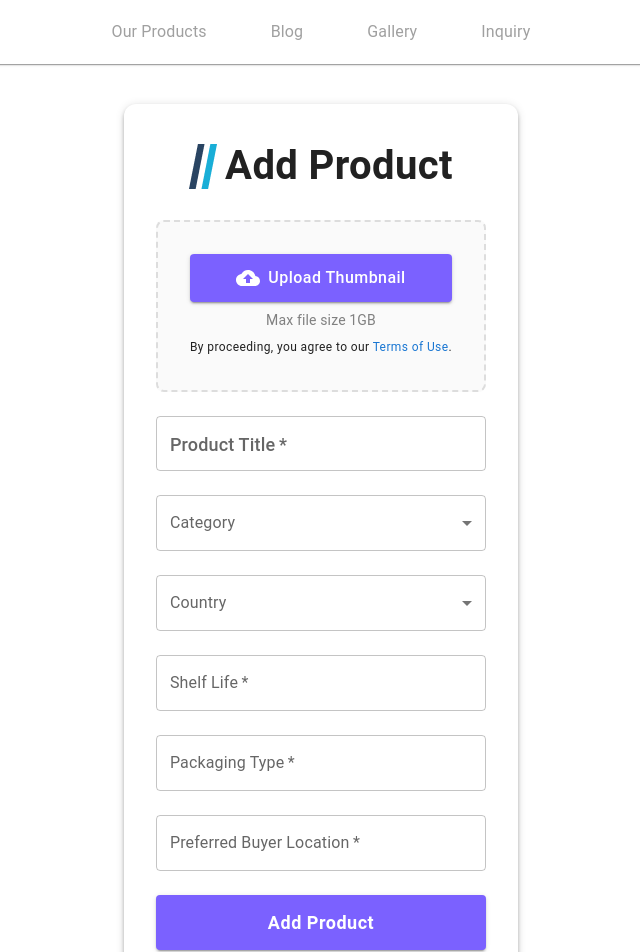
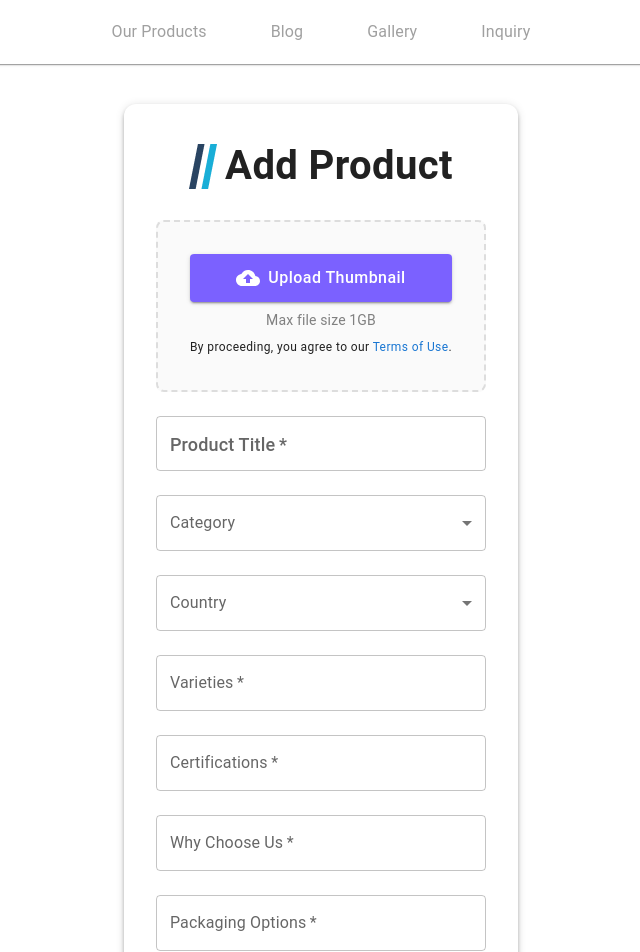
Before and after one commit to KaushalS1911/shreeji-admin-panel, a React (Create React App) app: page /add-product in a window 1280 px wide. Shown: the top 952 px of the page, without its empty margins (319-959 px from the left). Built offline with nearby package versions, Linux system fonts and the light colour scheme.

Commit message:
add new field

```diff
--- a/src/FromPrd.js
+++ b/src/FromPrd.js
@@ -21,7 +21,13 @@ import line from "./assets/images/global/line.png";
 const countries = [
     { code: 'IN', name: 'India' },
     { code: 'US', name: 'United States' },
-    { code: 'GB', name: 'United Kingdom' },
+    { code: 'UK', name: 'United Kingdom' },
+    { code: 'USA', name: 'United States of America' },
+    { code: 'Canada', name: 'Canada' },
+    { code: 'Europe', name: 'Europe' },
+    { code: 'Middle East', name: 'Middle East' },
+    { code: 'Asia', name: 'Asia' },
+    { code: 'Africa', name: 'Africa' },
     // Add more countries...
 ];
 
@@ -34,9 +40,10 @@ const FromPrd = () => {
     const [loading, setLoading] = useState(false);
     const [category, setCategory] = useState(""); // Category field
     const [country, setCountry] = useState(""); // Country field
-    const [shelfLife, setShelfLife] = useState(""); // Shelf Life field
-    const [packagingType, setPackagingType] = useState(""); // Packaging Type field
-    const [preferredBuyerLocation, setPreferredBuyerLocation] = useState(""); // Preferred Buyer Location field
+    const [varieties, setVarieties] = useState(""); // Varieties field
+    const [certifications, setCertifications] = useState("");
+    const [whyChooseUs, setWhyChooseUs] = useState("");
+    const [packagingOptions, setPackagingOptions] = useState("");
     const navigate = useNavigate();
 
     useEffect(() => {
@@ -53,9 +60,10 @@ const FromPrd = () => {
             setCategory(single.category || "");
             // Set other fields if available in the single product data
             setCountry(single.description?.country || "");
-            setShelfLife(single.description?.shelfLife || "");
-            setPackagingType(single.description?.packagingType || "");
-            setPreferredBuyerLocation(single.description?.preferredBuyerLocation || "");
+            setVarieties(single.description?.varieties || "");
+            setCertifications(single.description?.certifications || "");
+            setWhyChooseUs(single.description?.whyChooseUs || "");
+            setPackagingOptions(single.description?.packagingOptions || "");
         }
     }, [single]);
 
@@ -89,9 +97,10 @@ const FromPrd = () => {
         // Create the description object
         const description = {
             country,
-            shelfLife,
-            packagingType,
-            preferredBuyerLocation,
+            varieties,
+            certifications,
+            whyChooseUs,
+            packagingOptions
         };
 
         // Append the description object as JSON
@@ -262,36 +271,43 @@ const FromPrd = () => {
                                 </Select>
                             </FormControl>
 
-                            {/* Shelf Life Input */}
                             <TextField
-                                label="Shelf Life"
+                                label="Varieties"
                                 variant="outlined"
-                                value={shelfLife}
-                                onChange={(e) => setShelfLife(e.target.value)}
+                                value={varieties}
+                                onChange={(e) => setVarieties(e.target.value)}
                                 fullWidth
                                 required
                             />
 
-                            {/* Packaging Type Input */}
                             <TextField
-                                label="Packaging Type"
+                                label="Certifications"
                                 variant="outlined"
-                                value={packagingType}
-                                onChange={(e) => setPackagingType(e.target.value)}
+                                value={certifications}
+                                onChange={(e) => setCertifications(e.target.value)}
                                 fullWidth
                                 required
                             />
 
-                            {/* Preferred Buyer Location Input */}
+
+
                             <TextField
-                                label="Preferred Buyer Location"
+                                label="Why Choose Us"
                                 variant="outlined"
-                                value={preferredBuyerLocation}
-                                onChange={(e) => setPreferredBuyerLocation(e.target.value)}
+                                value={whyChooseUs}
+                                onChange={(e) => setWhyChooseUs(e.target.value)}
                                 fullWidth
                                 required
                             />
 
+                            <TextField
+                                label="Packaging Options"
+                                variant="outlined"
+                                value={packagingOptions}
+                                onChange={(e) => setPackagingOptions(e.target.value)}
+                                fullWidth
+                                required
+                            />
                             {/*<TextField*/}
                             {/*    label="Country"*/}
                             {/*    variant="outlined"*/}
```
